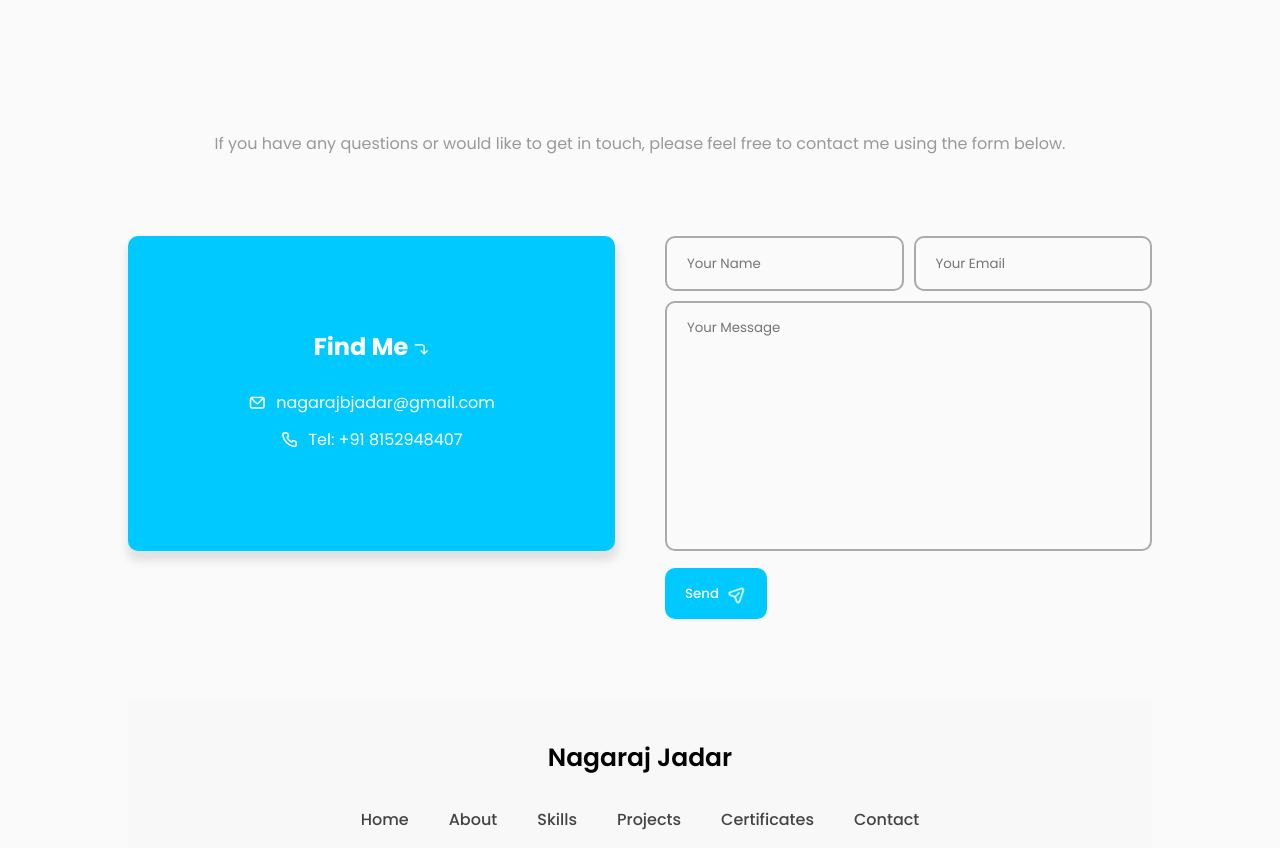
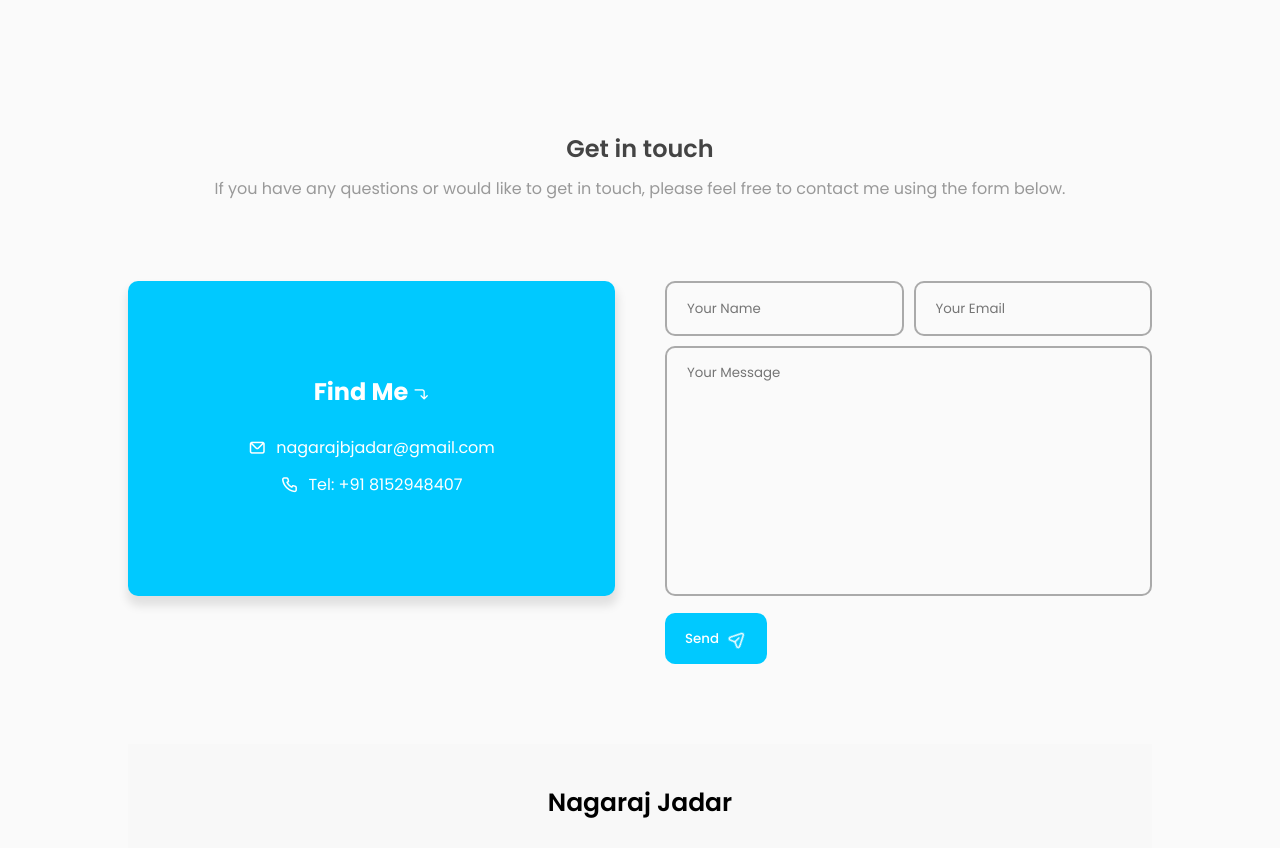
Before and after one commit to Nagaraj-Jadar/nagaraj-jadar.github.io, a plain HTML site: page index.html in a window 1280 px wide. Shown: the part 5180-6028 px from the top of the page. Drawn offline with nearby package versions, Linux system fonts and the light colour scheme.

Commit message:
Updated Code

```diff
--- a/index.html
+++ b/index.html
@@ -389,7 +389,7 @@
 
        <section class="section" id="contact">
         <div class="top-header">
-            <!-- <h1>Get in touch</h1> -->
+            <h1>Get in touch</h1>
             <span>If you have any questions or would like to get in touch, please feel free to contact me using the form below.</span>
         </div>
         <div class="row">
```
